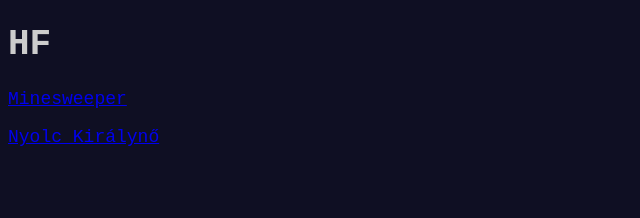
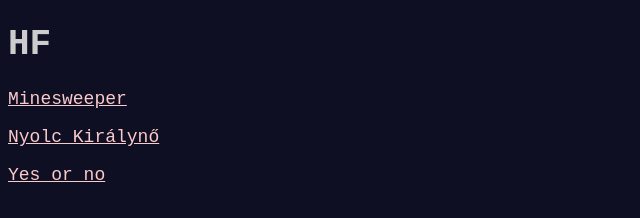
Before and after one commit to SofiWithS/SofiWithS.github.io, a plain HTML site: page index.html in a window 1280 px wide. Shown: the whole page, without its empty margins (0-640 px from the left). Drawn offline with Linux system fonts and the light colour scheme.

Commit message:
jav link

```diff
--- a/index.html
+++ b/index.html
@@ -14,7 +14,7 @@
     <p><a href="aknakereso/aknakereso.html">Minesweeper</a>
     </p>
     <p><a href="nyolc_kiralyno/nyolc_kiralyno.html">Nyolc Királynő</a></p>
-    <p><a href="yes_no/yes_no.html"></a></p>
+    <p><a href="yes_no/yes_no.html">Yes or no</a></p>
     <!-- <p><a href="konyv_projekt/konyv.html"> Év végi projekt</a></p> -->
 </body>
 
--- a/style.css
+++ b/style.css
@@ -8,3 +8,7 @@ body{
 
 	color:#cccccc;
 }
+
+a{
+    color: rgb(251, 202, 202);
+}
```
